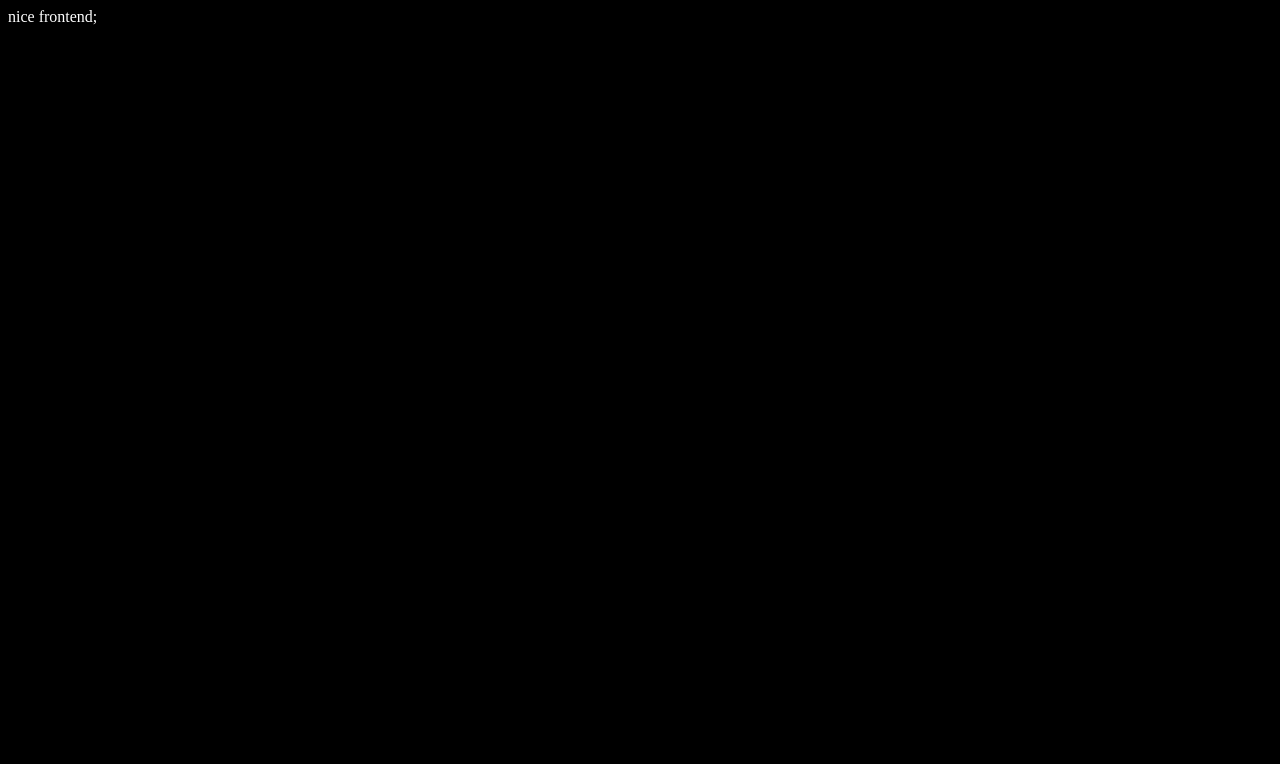
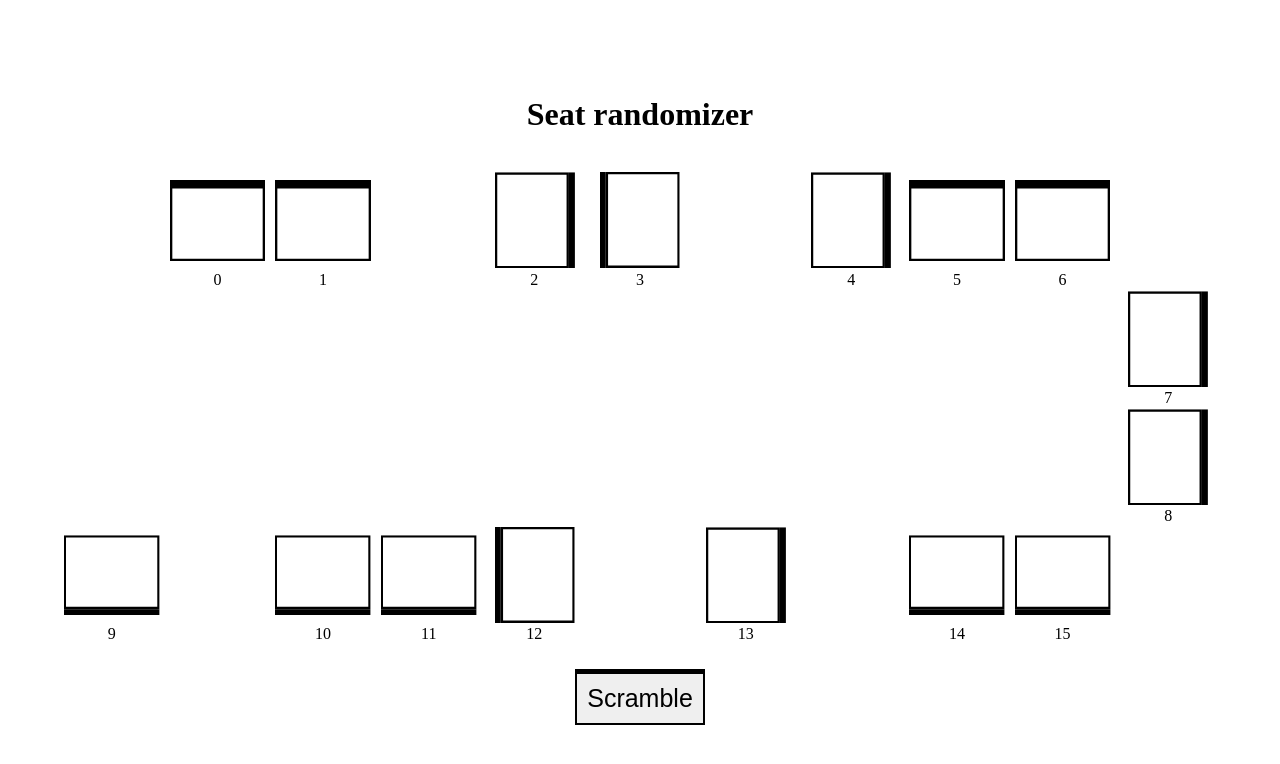
Before and after one commit to Andyson007/RustPlasser, a plain HTML site: page src/Client/index.html in a window 1280 px wide. Drawn offline with Linux system fonts and the light colour scheme.

Commit message:
Frontend additions

```diff
--- a/src/Client/index.html
+++ b/src/Client/index.html
@@ -1,18 +1,19 @@
 <!DOCTYPE html>
 <html lang="en">
+
 <head>
   <meta charset="UTF-8">
-  <title></title>
-  <script type="text/javascript" src="./site.js"></script>
+  <title>Seat randomizer</title>
+  <script src="site.js" defer></script>
+  <link rel="stylesheet" href="style.css">
 </head>
+
 <body>
-  nice frontend;
+  <h1>Seat randomizer</h1>
+
+  <div id="tablegrid"></div>
+
+  <button id="scramblebtn" type="button" onclick="scramble()">Scramble</button>
 </body>
+
 </html>
-
-<style>
-  html {
-    background-color: black;
-    color: white;
-  }
-</style>
--- a/src/Client/site.js
+++ b/src/Client/site.js
@@ -1,5 +1,69 @@
-const ws = new WebSocket("ws://127.0.0.1:9003");
+let ws;
+let names = [];
 
-ws.addEventListener("message", (event) => {
-  console.log(event);
-})
+let loaded = false;
+const tablegrid = document.getElementById("tablegrid");
+
+if (localStorage.getItem('kart') === null) {
+  for (let i = 0; i < 16; i++) {
+    names.push(i);
+  }
+} else {
+  names = localStorage.getItem('kart').split(',');
+}
+
+
+
+console.log(names);
+
+function scramble() {
+  if (ws?.readyState == 1)
+    ws.send("SCRAMBLE");
+}
+
+async function setupLayout() {
+  let layout = (await fetch("./layout.txt").then(r => r.text())).trimEnd();
+  layout = layout.split(/\/\*[\s\S]*?\*\//m).join(""); // Comments
+  let layoutline = layout.split("\n")[0];
+  let layouttokens = layout.split("");
+
+  tablegrid.style.gridTemplateColumns = `repeat(${layoutline.length}, 1fr)`;
+
+  for (let i = 0; i < layouttokens.length; i++) {
+    let spot = document.createElement("div");
+    if (layouttokens[i][0] != " ") {
+      spot.classList.add("spot");
+      spot.classList.add(["up", "right", "down", "left"][parseInt(layouttokens[i][0])]);
+
+      let img = document.createElement("img");
+      img.src = "./Bord.svg";
+      spot.appendChild(img);
+
+      spot.appendChild(document.createElement("p"));
+    }
+
+    if (layouttokens[i][0] != "\n")
+      tablegrid.appendChild(spot);
+  }
+
+  if (tablegrid.innerHTML != "") loaded = true;
+}
+
+function render() {
+  let spots = document.getElementsByClassName("spot");
+  for (let i = 0; i < names.length; i++) {
+    spots[i].getElementsByTagName("p")[0].innerText = names[i];
+  }
+}
+
+// Startup
+let start = async () => {
+  await setupLayout();
+  render();
+  ws = new WebSocket(`ws://${window.location.hostname}:9003`);
+  ws.addEventListener("message", (ev) => {
+    names = ev.data.split(",");
+  render();
+});
+}
+start();
--- /dev/null
+++ b/src/Client/style.css
@@ -0,0 +1,66 @@
+body {
+  width: 100%;
+  height: 100vh;
+  display: flex;
+  flex-direction: column;
+  justify-content: center;
+  align-items: center;
+  margin: 0px;
+  padding: 0px;
+  gap: 2vw;
+}
+
+p {
+  font-size: 1rem;
+  padding-top: 20px;
+}
+
+#tablegrid {
+  align-items: flex-start;
+  display: grid;
+  grid-template-columns: repeat(10, 1fr);
+  gap: 10px;
+
+  width: 90%;
+  max-width: 1500px;
+}
+
+#scramblebtn {
+  padding: 10px;
+  border: 2px solid #000000;
+  border-top-width: 5px;
+  width: fit-content;
+  font-size: min(2vw, 25px);
+  cursor: pointer;
+}
+
+.spot {
+  display: flex;
+  justify-content: space-around;
+  height: fit-content;
+  min-height: 93px;
+
+  gap: 10px;
+
+  flex-direction: column;
+
+  & p {
+    padding: 0px;
+    margin: 0px;
+
+    text-align: center;
+  }
+
+  &.up img {
+    rotate: 0deg;
+  }
+  &.down img {
+    rotate: 180deg;
+  }
+  &.left img {
+    rotate: -90deg;
+  }
+  &.right img {
+    rotate: 90deg;
+  }
+}
```
Also changed, not shown: src/Client/Bord.svg (added), src/Client/layout.txt (added).
